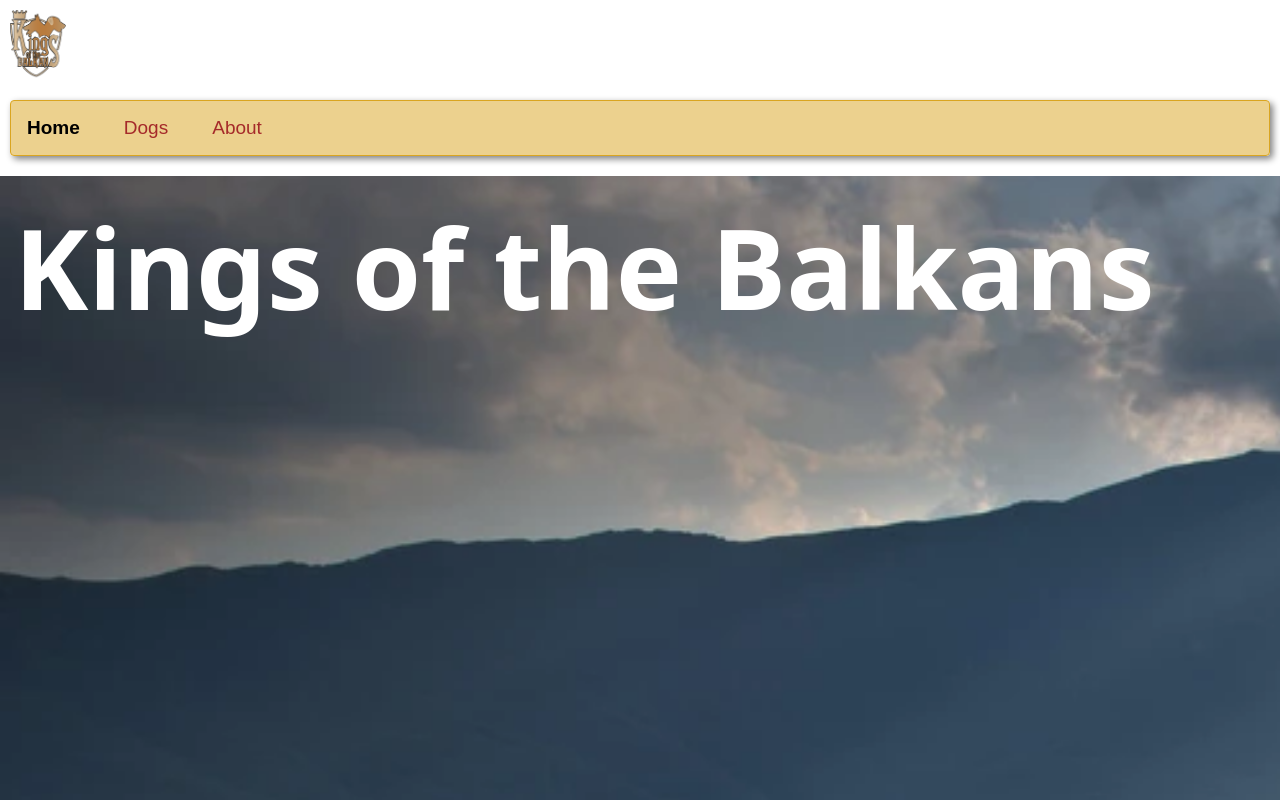
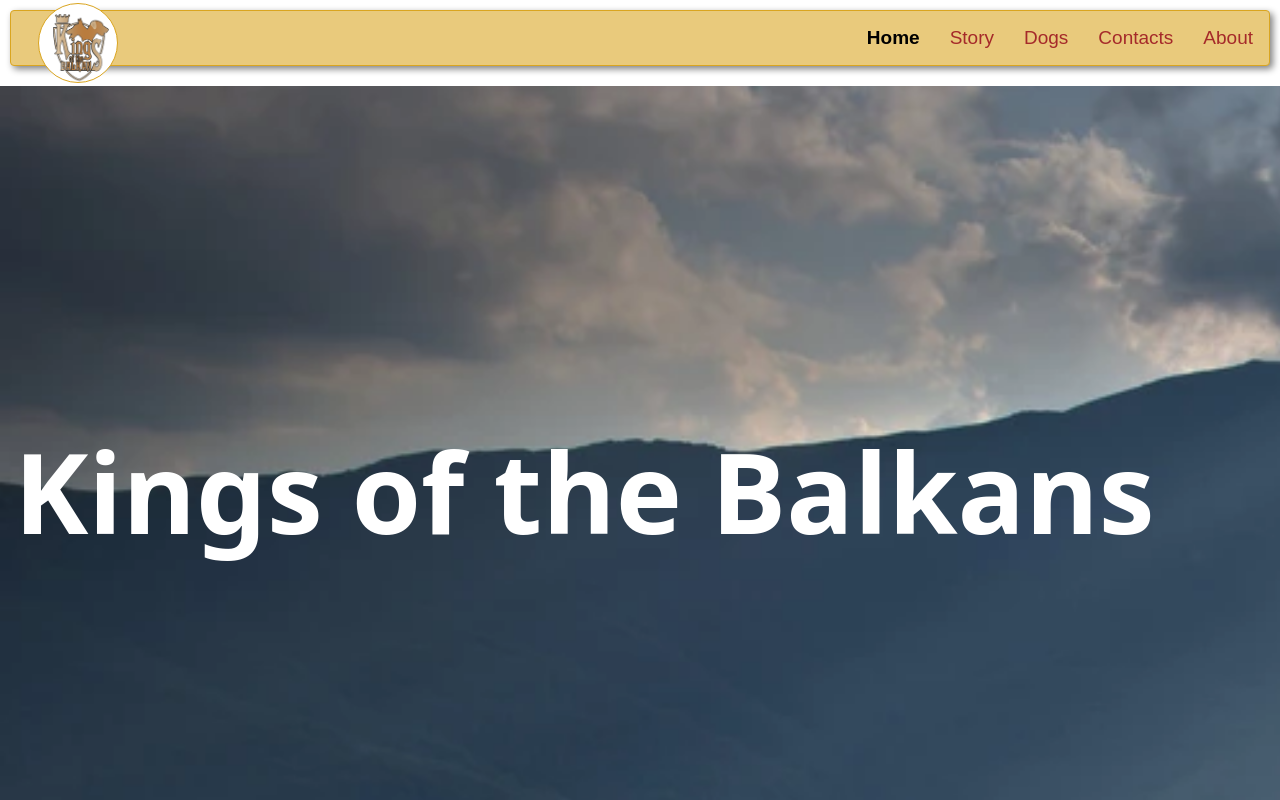
Before and after one commit to Vasil-Antonov1234/Kings-of-the-Balkans, a React (Vite) app in the folder client/: page / in a window 1280 px wide. Shown: the top 800 px of the page. Built offline with nearby package versions, Linux system fonts and the light colour scheme.

Commit message:
Update Header and Home css

```diff
--- a/client/src/components/header/Header.jsx
+++ b/client/src/components/header/Header.jsx
@@ -11,6 +11,7 @@ export default function Header() {
 
     return (
         <header className={styles["header"]}>
+
             <Link to="/" className={styles["image-container"]}>
                 <img src="../../public/images/Logo.png" alt="logo" className={styles["logo"]} />
             </Link>
@@ -23,7 +24,13 @@ export default function Header() {
                                 <NavLink className={({ isActive }) => isActive ? styles["selected"] : styles["link"]} to="/">Home</NavLink>
                             </li>
                             <li>
+                                <NavLink className={({ isActive }) => isActive ? styles["selected"] : styles["link"]} to="/story">Story</NavLink>
+                            </li>
+                            <li>
                                 <NavLink className={({ isActive }) => isActive ? styles["selected"] : styles["link"]} to="/dogs">Dogs</NavLink>
+                            </li>
+                            <li>
+                                <NavLink className={({ isActive }) => isActive ? styles["selected"] : styles["link"]} to="/contacts">Contacts</NavLink>
                             </li>
                             <li>
                                 <NavLink className={({ isActive }) => isActive ? styles["selected"] : styles["link"]} to="/about">About</NavLink>
--- a/client/src/components/header/Header.module.css
+++ b/client/src/components/header/Header.module.css
@@ -1,7 +1,7 @@
 .header {
-    display: flex;
-    gap: 1em;
-    flex-wrap: wrap;
+    /* display: flex;
+    gap: 1em; */
+    /* flex-wrap: wrap; */
     width: 100%;
     align-items: center;
     padding: 10px;
@@ -17,20 +17,22 @@
 }
 
 .nav-bar {
-    background-color: rgba(218, 165, 32, 0.507);
+    background-color: rgb(233, 202, 124);
     padding: 1em 1em;
     border: 1px solid goldenrod;
     border-radius: 4px;
-    display: flex;
-    gap: 10px;
+    /* display: flex;
+    gap: 10px; */
     width: 100%;
     margin-bottom: 10px;
     box-shadow: 3px 3px 7px gray;
 }
 
 .nav-bar ul {
-    display: flex;
-    gap: 30%;
+    /* display: flex;
+    gap: 30%; */
+
+    text-align: end;
 }
 
 .nav-bar a {
@@ -52,12 +54,21 @@
     font-weight: 700;
 }
 
+.image-container {
+    position: absolute;
+    top: 4%;
+    left: 3%;
+    display: inline-block;
+    width: 80px;
+    height: 80px;
+    background-color: white;
+    padding: 10px 10px 10px 14px;
+    border-radius: 50%;
+    border: 1px solid goldenrod;
+}
+
 .logo {
     height: 70px;
-}
-
-.image-container {
-    display: inline-block;
 }
 
 .small-nav-bar {
@@ -81,12 +92,22 @@
 .nav-bar ul li {
     list-style: none;
     display: inline-block;
+    margin-left: 30px;
 }
 
 @media only screen and (max-width: 600px) {
     .nav-container {
         width: 100%;
         height: 100%;
+        margin-top: 10px;
+    }
+
+    .image-container {
+        position: unset;
+        background-color: unset;
+        width: 50px;
+        height: 50px;
+        border: unset;
     }
 
     .nav-bar {
@@ -132,7 +153,7 @@
 
     .selected {
         font-size: 19px;
-        background-color: goldenrod;
+        background-color: brown;
         color: white;
         display: block;
         border: 1px solid #ffffff;
@@ -151,13 +172,13 @@
     }
 
     .logo {
-        margin-bottom: -30px;
+        margin: -10px 0 -30px 0;
     }
 
     .header {
         background-color: gainsboro;
         margin: 10px;
-        width: 97%;
+        width: 96%;
         /* border: 0.3px solid darkgray; */
         box-shadow: 1px 1px 10px gray;
     }
--- a/client/src/components/home/Home.jsx
+++ b/client/src/components/home/Home.jsx
@@ -4,7 +4,7 @@ export default function Home() {
     return (
         <div className={styles["home-container"]}>
             <div className={styles["title-container"]}>
-                <h2 className={styles.title}>Kings of the Balkans</h2>
+                <h1 className={styles.title}>Kings of the Balkans</h1>
             </div>
             <img src="../../public/images/stara-planina.webp" alt="background" className={styles["background"]} />
         </div>
--- a/client/src/components/home/Home.module.css
+++ b/client/src/components/home/Home.module.css
@@ -22,4 +22,5 @@
     position: fixed;
     padding: 14px;
     display: inline;
+    top: 50%;
 }
```
